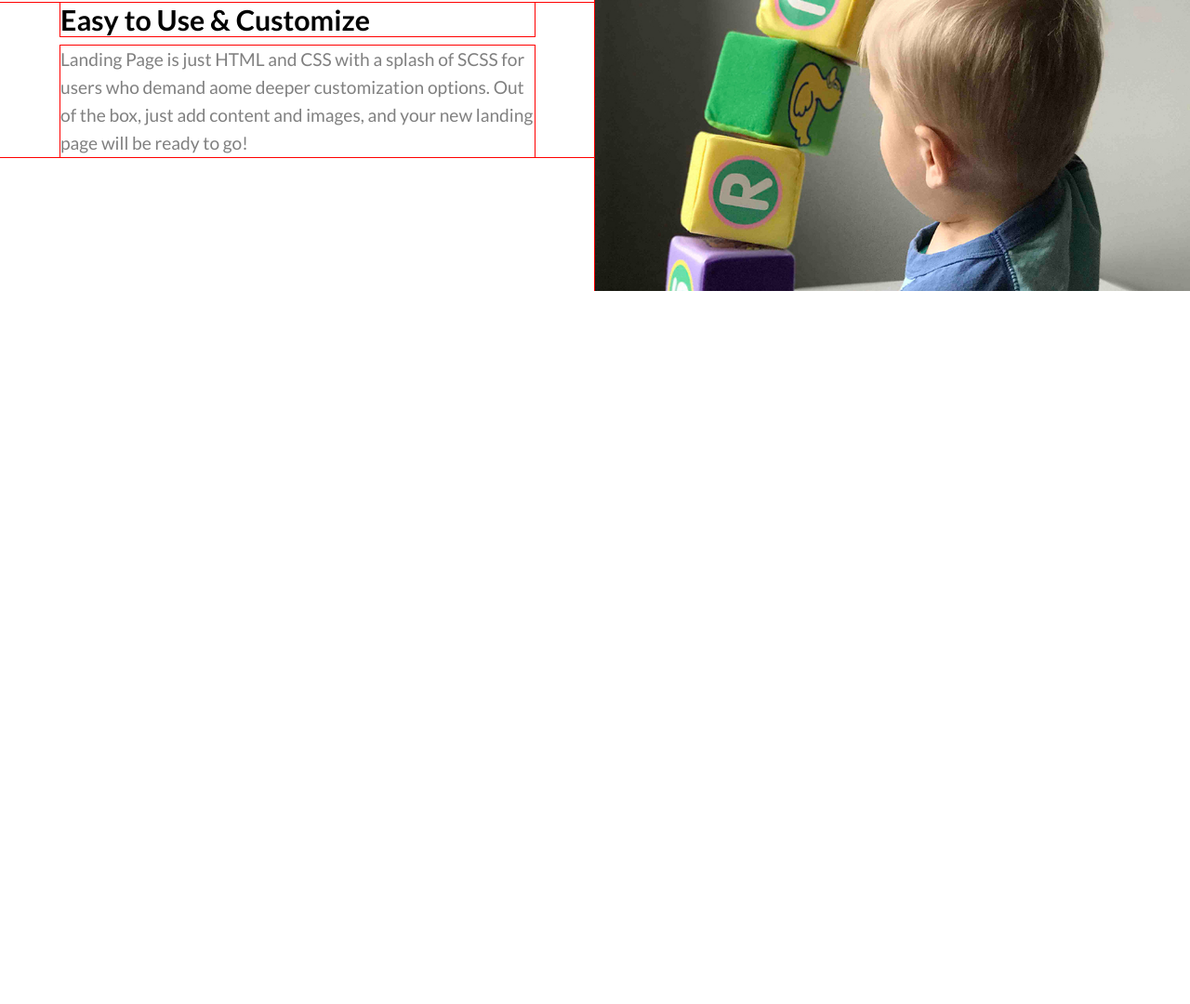
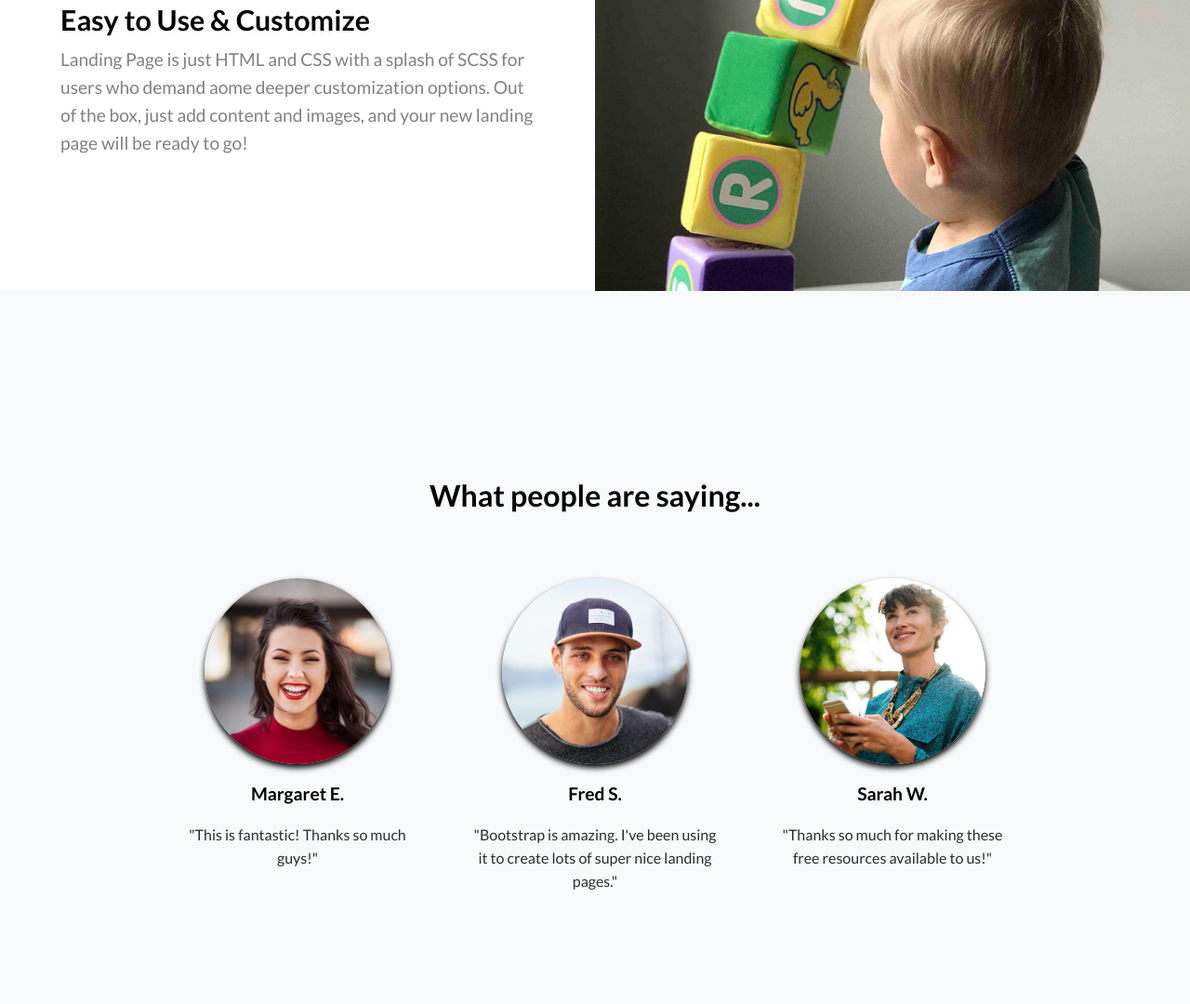
Before and after one commit to dadomaitis/Tarpinis, a website: page index.html in a window 1280 px wide. Shown: the part 2115-3195 px from the top of the page at 93% size. Before the commit the page ends 2428 px from the top, so only its background shows below. Drawn offline with Linux system fonts and the light colour scheme.

Commit message:
aft-main

```diff
--- a/index.html
+++ b/index.html
@@ -80,5 +80,38 @@
       <img src="app/images/bg-showcase-3.jpg" alt="Kid">
     </div>
   </main>
+
+  <section class="aft-main">
+
+    <h2 class="com">What people are saying...</h2>
+
+    <div class="coments">
+      <div class="icon">
+        <img src="app/images/testimonials-1.jpg" alt="Margaret">
+        <h2>Margaret E.</h2>
+        <p>
+          "This is fantastic! Thanks so much guys!"
+        </p>
+      </div>
+
+      <div class="icon">
+        <img src="app/images/testimonials-2.jpg" alt="Fred">
+        <h2>Fred S.</h2>
+        <p>
+          "Bootstrap is amazing. I've been using it to create lots of super nice landing pages."
+        </p>
+      </div>
+
+      <div class="icon">
+        <img src="app/images/testimonials-3.jpg" alt="Sarah">
+        <h2>Sarah W.</h2>
+        <p>
+          "Thanks so much for making these free resources available to us!"
+        </p>
+      </div>
+    </div>
+
+
+  </section>
 </body>
 </html>
--- a/scss/style.scss
+++ b/scss/style.scss
@@ -5,7 +5,7 @@
   padding: 0;
   box-sizing: border-box;
   font-family: 'Lato', sans-serif;
-  outline: 1px solid red;
+  // outline: 1px solid red;
 }
 
 nav {
@@ -162,3 +162,52 @@ main {
     width: 100%;
   }
 }
+
+.aft-main {
+  background: #f8f9fa;
+
+  .coments {
+    display: flex;
+  flex-direction: row;
+  justify-content: center;
+  align-items: start;
+  padding: 50px 0 100px 0;
+
+  }
+
+  .com {
+    text-align: center;
+    padding: 200px 0 0 0 ;
+    font-size: 2em;
+  }
+
+  .icon {
+    width: 25%;
+    display: flex;
+    flex-direction: column;
+    justify-content: center;
+    align-items: center;
+
+    h2 {
+      font-size: 1.2em;
+    }
+
+    p{
+      margin: 20px;
+      width: 82%;
+      text-align: center;
+      font-size: 1em;
+      font-weight: 200;
+      line-height: 25px;
+      color: rgb(45, 45, 45);
+    }
+  }
+
+  img{
+  margin: 20px;
+  width: 200px;
+  height: 200px;
+  border-radius: 100px;
+  box-shadow: 0 4px 6px;
+  }
+}
```
Also changed, not shown: app/css/style.css.
